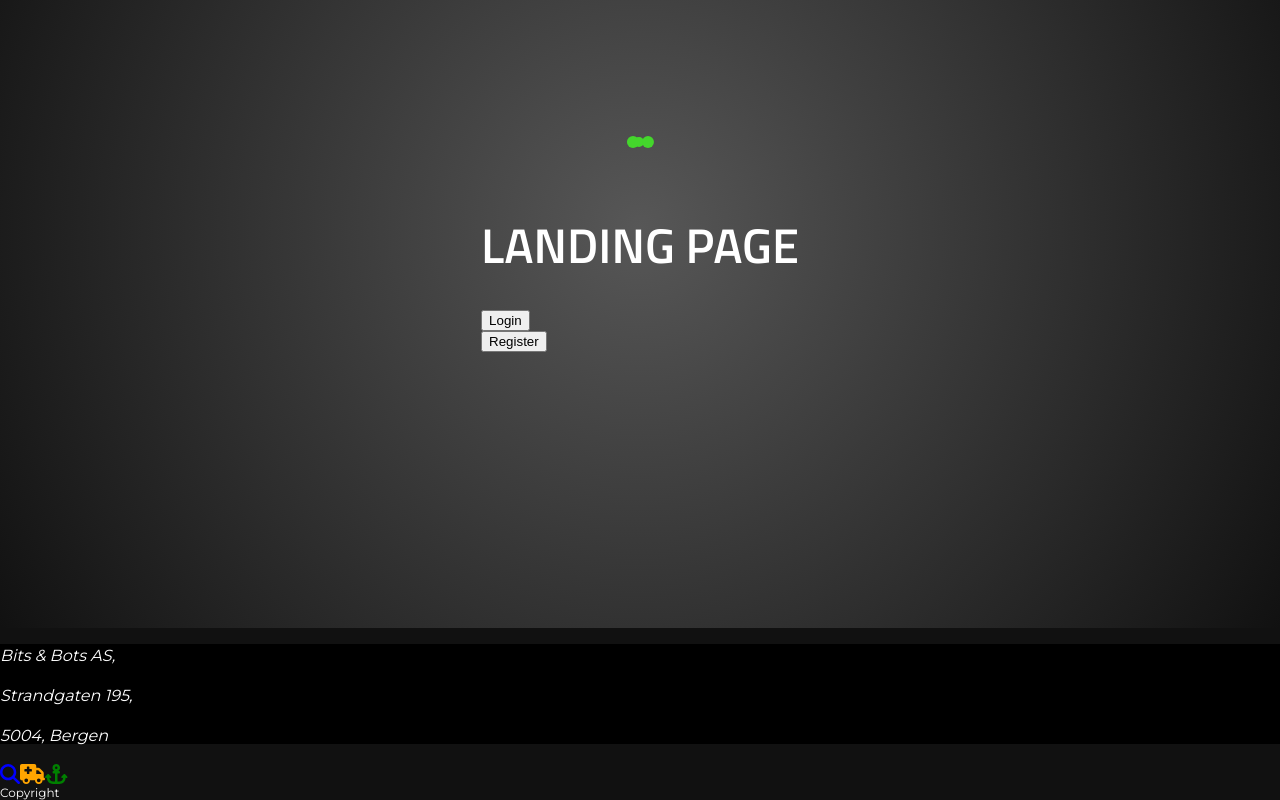
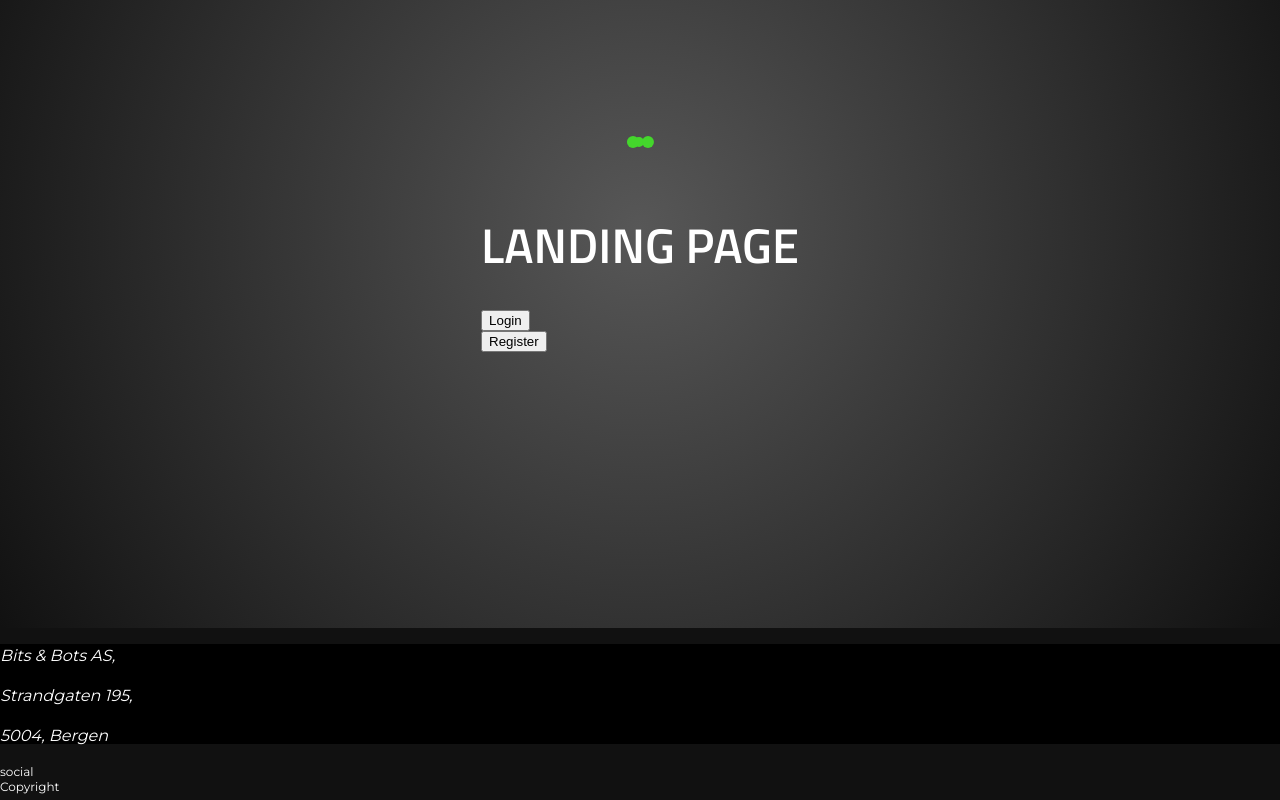
Before and after one commit to uziel78/bits-and-bots, a Next.js app: page / in a window 1280 px wide. Shown: the part 252-1052 px from the top of the page. Built offline with nearby package versions, Linux system fonts and the light colour scheme.

Commit message:
unsinstalled fontawesome

```diff
--- a/components/layout/Footer.jsx
+++ b/components/layout/Footer.jsx
@@ -1,10 +1,4 @@
 import styles from "./Footer.module.scss";
-import { FontAwesomeIcon } from "@fortawesome/react-fontawesome";
-import {
-  faSearch,
-  faAmbulance,
-  faAnchor,
-} from "@fortawesome/free-solid-svg-icons";
 
 function Footer() {
   return (
@@ -15,22 +9,7 @@ function Footer() {
           <p>Strandgaten 195,</p>
           <p>5004, Bergen</p>
         </address>
-        <div className={styles.social}>
-          <FontAwesomeIcon
-            icon={faSearch}
-            style={{ fontSize: 20, color: "blue" }}
-          />
-
-          <FontAwesomeIcon
-            icon={faAmbulance}
-            style={{ fontSize: 20, color: "orange" }}
-          />
-
-          <FontAwesomeIcon
-            icon={faAnchor}
-            style={{ fontSize: 20, color: "green" }}
-          />
-        </div>
+        <div className={styles.social}>social</div>
       </div>
       <div>Copyright</div>
     </footer>
--- a/package.json
+++ b/package.json
@@ -9,9 +9,6 @@
     "lint": "next lint"
   },
   "dependencies": {
-    "@fortawesome/fontawesome-svg-core": "^6.1.0",
-    "@fortawesome/free-solid-svg-icons": "^6.1.0",
-    "@fortawesome/react-fontawesome": "^0.1.18",
     "@hookform/resolvers": "^2.8.8",
     "axios": "^0.26.0",
     "lodash": "^4.17.21",
--- a/pages/_app.jsx
+++ b/pages/_app.jsx
@@ -1,7 +1,4 @@
 import "../styles/globals.scss";
-import "@fortawesome/fontawesome-svg-core/styles.css";
-import { config } from "@fortawesome/fontawesome-svg-core";
-config.autoAddCss = false;
 import Layout from "../components/layout/Layout";
 
 function MyApp({ Component, pageProps }) {
```
Also changed, not shown: 1 other file (tests, documents, lock files or other folders).
